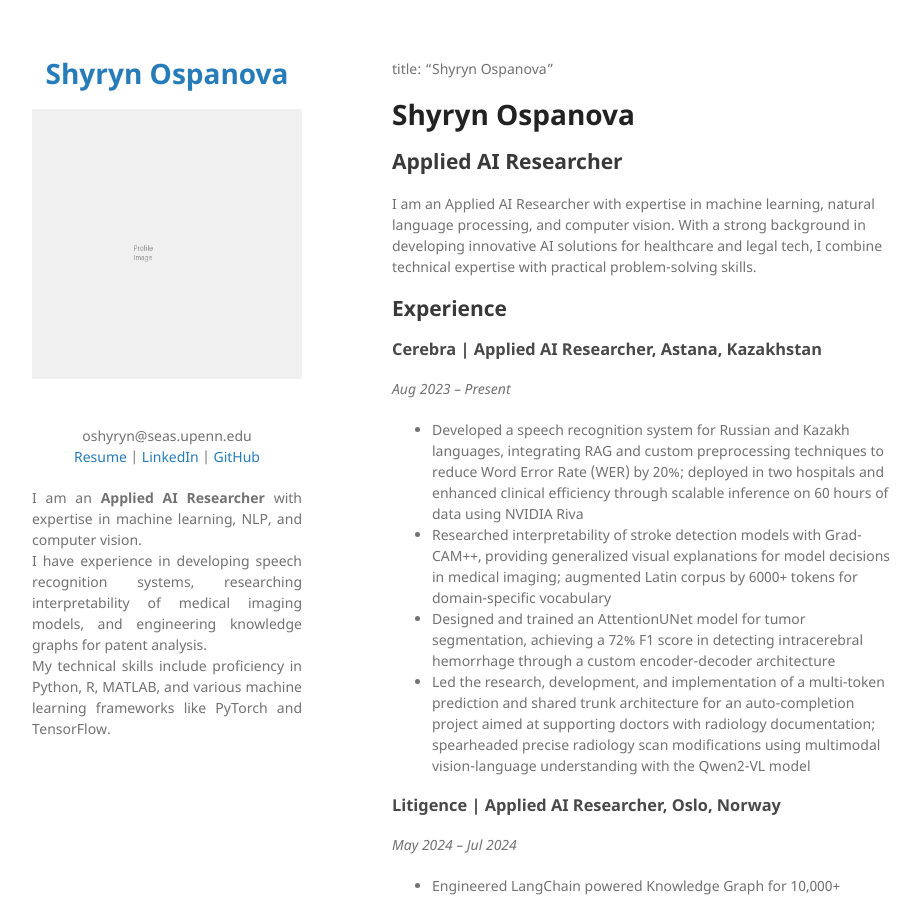
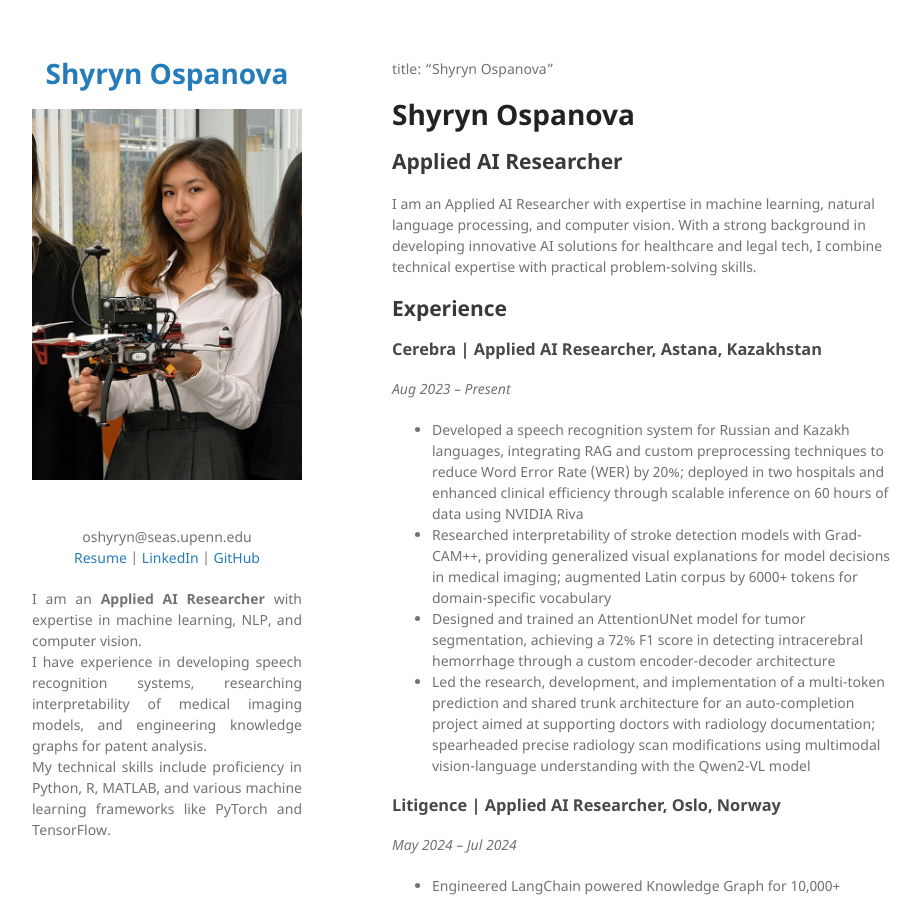
Before and after one commit to re1null0/portfolio.io, a Jekyll site: the page built from index.md, in a window 1280 px wide and 900 px high. Shown: the whole window, without its empty margins (178-1099 px from the left). Built offline with Jekyll 4.4.1, drawn with Linux system fonts in a browser that asks for light colours.

Commit message:
Update _config.yml

```diff
--- a/_config.yml
+++ b/_config.yml
@@ -1,5 +1,5 @@
 title: <p align="center"> Shyryn Ospanova </p>
-logo: "/images/placeholder-profile.png?raw=true"
+logo: "/assets/img/profile.jpg"
 description:
   <p align="center">
   <br> oshyryn@seas.upenn.edu
```
